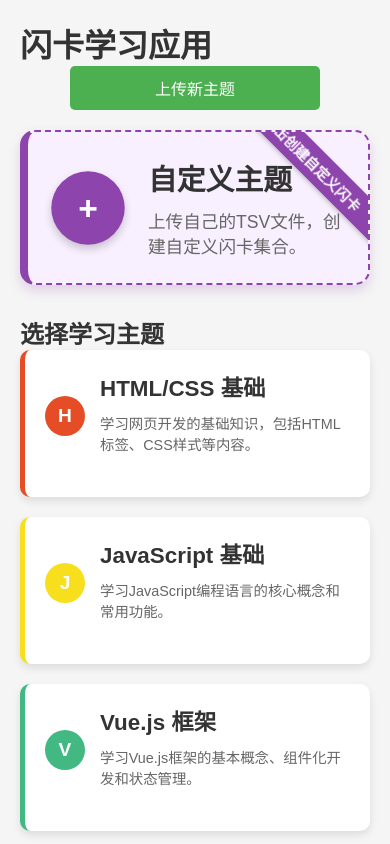
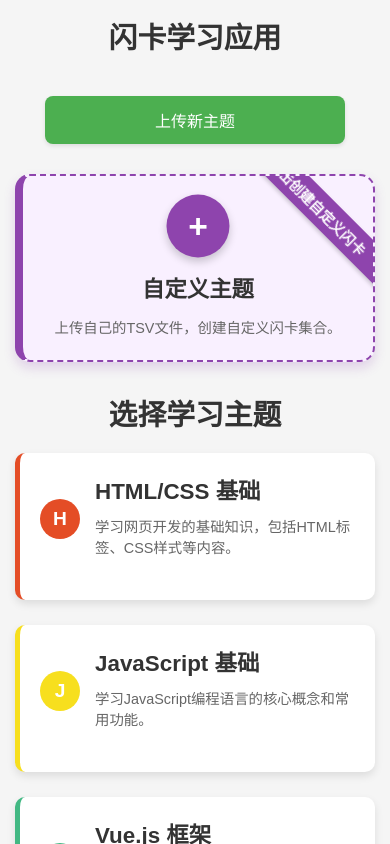
Before and after one commit to muzig/flashcard-web, a Vue app: page / in a window 390 px wide. Shown: the top 844 px of the page. Built offline with nearby package versions, Linux system fonts and the light colour scheme; no server answers.

Commit message:
feat: enhance flashcard review functionality by adding review time checks and improving card status management in the flashcard store

```diff
--- a/src/stores/flashcard.js
+++ b/src/stores/flashcard.js
@@ -66,10 +66,12 @@ export const useFlashcardStore = defineStore('flashcard', () => {
       filtered = filtered.filter(card => {
         const cardKey = `${card.question}-${card.answer}`
         const status = cardStatus.value[cardKey]
+        const reviewTime = reviewSchedule.value[cardKey]
 
         switch (filterMode.value) {
           case 'review':
-            return status === 'review' && isCardDueForReview.value
+            // 只有当卡片状态为review且有复习时间时才显示
+            return status === 'review' && reviewTime
           case 'mastered':
             return status === 'mastered'
           case 'new':
@@ -263,7 +265,10 @@ export const useFlashcardStore = defineStore('flashcard', () => {
     if (!card) return
 
     const cardKey = `${card.question}-${card.answer}`
-    cardStatus.value[cardKey] = 'mastered'
+    cardStatus.value = {
+      ...cardStatus.value,
+      [cardKey]: 'mastered'
+    }
     delete reviewSchedule.value[cardKey]
     saveCardStatus()
     saveReviewSchedule()
@@ -330,6 +335,11 @@ export const useFlashcardStore = defineStore('flashcard', () => {
     isFlipped.value = false
   }
 
+  function getCardStatus(card) {
+    const cardKey = `${card.question}-${card.answer}`
+    return cardStatus.value[cardKey]
+  }
+
   // Load data when store is initialized
   loadCardStatus()
   loadReviewSchedule()
@@ -359,6 +369,7 @@ export const useFlashcardStore = defineStore('flashcard', () => {
     markCardAsMastered,
     resetCardStatus,
     setFilterMode,
-    setSearchQuery
+    setSearchQuery,
+    getCardStatus
   }
 })
--- a/src/views/HomeView.vue
+++ b/src/views/HomeView.vue
@@ -51,8 +51,8 @@
 </template>
 
 <script setup>
-import { ref, computed, onMounted } from 'vue'
-import { useRouter } from 'vue-router'
+import { ref, computed, onMounted, watch } from 'vue'
+import { useRouter, useRoute } from 'vue-router'
 import { useThemeStore } from '../stores/theme'
 import { useProgressStore } from '../stores/progress'
 import LoadingOverlay from '../components/LoadingOverlay.vue'
@@ -61,6 +61,7 @@ import ThemeUploadForm from '../components/ThemeUploadForm.vue'
 import ThemeUpdateForm from '../components/ThemeUpdateForm.vue'
 
 const router = useRouter()
+const route = useRoute()
 const themeStore = useThemeStore()
 const progressStore = useProgressStore()
 
@@ -173,97 +174,138 @@ onMounted(async () => {
     alert('加载主题列表失败，请刷新页面重试。')
   }
 })
+
+// Watch for route changes to reload themes
+watch(() => route.name, async (newRouteName) => {
+  if (newRouteName === 'home') {
+    try {
+      await themeStore.loadAllThemes()
+      progressStore.loadProgress()
+    } catch (error) {
+      console.error('Failed to reload themes:', error)
+    }
+  }
+}, { immediate: true })
 </script>
 
 <style scoped>
 /* Component-specific styles */
+.container {
+  max-width: 1200px;
+  margin: 0 auto;
+  padding: 20px;
+}
+
+header {
+  text-align: center;
+  margin-bottom: 40px;
+}
+
+header h1 {
+  font-size: 2.5rem;
+  color: #333;
+  margin-bottom: 10px;
+}
+
+/* Theme management styles */
 .theme-management {
   display: flex;
   justify-content: center;
-  margin-bottom: 20px;
+  margin-bottom: 30px;
   gap: 15px;
   flex-wrap: wrap;
 }
 
 .action-btn {
-  padding: 10px 20px;
+  padding: 12px 24px;
   background-color: #4CAF50;
   color: white;
   border: none;
-  border-radius: 5px;
-  cursor: pointer;
-  font-size: 1rem;
-  transition: background-color 0.3s;
-}
-
-.action-btn:hover {
-  background-color: #3e8e41;
-}
-
-.continue-btn {
-  padding: 10px 20px;
-  background-color: #2196F3;
-  color: white;
-  border: none;
-  border-radius: 5px;
+  border-radius: 8px;
   cursor: pointer;
   font-size: 1rem;
   transition: all 0.3s;
   display: flex;
   align-items: center;
+  box-shadow: 0 2px 4px rgba(0, 0, 0, 0.1);
+}
+
+.action-btn:hover {
+  background-color: #3e8e41;
+  transform: translateY(-2px);
+  box-shadow: 0 4px 8px rgba(0, 0, 0, 0.2);
+}
+
+.continue-btn {
+  padding: 12px 24px;
+  background-color: #2196F3;
+  color: white;
+  border: none;
+  border-radius: 8px;
+  cursor: pointer;
+  font-size: 1rem;
+  transition: all 0.3s;
+  display: flex;
+  align-items: center;
+  box-shadow: 0 2px 4px rgba(0, 0, 0, 0.1);
 }
 
 .continue-btn:hover {
   background-color: #0b7dda;
   transform: translateY(-2px);
+  box-shadow: 0 4px 8px rgba(0, 0, 0, 0.2);
 }
 
 .reset-btn {
-  padding: 10px 20px;
+  padding: 12px 24px;
   background-color: #9e9e9e;
   color: white;
   border: none;
-  border-radius: 5px;
+  border-radius: 8px;
   cursor: pointer;
   font-size: 1rem;
   transition: all 0.3s;
   display: flex;
   align-items: center;
+  box-shadow: 0 2px 4px rgba(0, 0, 0, 0.1);
 }
 
 .reset-btn:hover {
   background-color: #757575;
   transform: translateY(-2px);
+  box-shadow: 0 4px 8px rgba(0, 0, 0, 0.2);
 }
 
 .btn-icon {
-  margin-right: 5px;
+  margin-right: 8px;
   font-size: 1.1rem;
 }
 
+/* Last study info styles */
 .last-study-info {
   text-align: center;
-  margin-bottom: 20px;
+  margin-bottom: 30px;
   color: #666;
   font-style: italic;
+  font-size: 1.1rem;
 }
 
+/* Custom theme card styles */
 .custom-theme-card {
   max-width: 800px;
-  margin: 0 auto 30px;
+  margin: 0 auto 40px;
   background-color: #f9f0ff;
   border-radius: 15px;
-  padding: 25px;
+  padding: 30px;
   box-shadow: 0 6px 12px rgba(142, 68, 173, 0.2);
-  transition: transform 0.3s, box-shadow 0.3s;
+  transition: all 0.3s;
   cursor: pointer;
+  border: 2px dashed #8e44ad;
   border-left: 8px solid #8e44ad;
   display: flex;
   align-items: center;
   position: relative;
   overflow: hidden;
-  border: 2px dashed #8e44ad;
-  border-left: 8px solid #8e44ad;
 }
 
 .custom-theme-card:hover {
@@ -287,8 +329,8 @@ onMounted(async () => {
 }
 
 .custom-theme-icon {
-  width: 70px;
-  height: 70px;
+  width: 80px;
+  height: 80px;
   border-radius: 50%;
   background-color: #8e44ad;
   color: white;
@@ -296,8 +338,8 @@ onMounted(async () => {
   justify-content: center;
   align-items: center;
   font-weight: bold;
-  font-size: 2rem;
-  margin-right: 25px;
+  font-size: 2.5rem;
+  margin-right: 30px;
   flex-shrink: 0;
   box-shadow: 0 4px 8px rgba(0, 0, 0, 0.2);
   animation: pulse 2s infinite;
@@ -307,11 +349,9 @@ onMounted(async () => {
   0% {
     transform: scale(1);
   }
-
   50% {
     transform: scale(1.05);
   }
-
   100% {
     transform: scale(1);
   }
@@ -323,27 +363,55 @@ onMounted(async () => {
 
 .custom-theme-content h3 {
   color: #333;
-  margin-bottom: 10px;
-  font-size: 1.8rem;
+  margin-bottom: 15px;
+  font-size: 2rem;
 }
 
 .custom-theme-content p {
   color: #666;
-  font-size: 1.1rem;
+  font-size: 1.2rem;
+  line-height: 1.5;
 }
 
+/* Theme selector styles */
 .theme-selector {
-  margin-bottom: 40px;
+  margin-bottom: 50px;
+}
+
+.theme-selector h2 {
+  text-align: center;
+  margin-bottom: 30px;
+  font-size: 2rem;
+  color: #333;
 }
 
 .theme-cards {
-  display: flex;
-  flex-wrap: wrap;
-  gap: 20px;
-  justify-content: center;
+  display: grid;
+  grid-template-columns: repeat(auto-fill, minmax(300px, 1fr));
+  gap: 25px;
+  padding: 0 20px;
+}
+
+/* Responsive styles */
+@media (max-width: 1024px) {
+  .container {
+    max-width: 900px;
+  }
+
+  .theme-cards {
+    grid-template-columns: repeat(auto-fill, minmax(280px, 1fr));
+  }
 }
 
 @media (max-width: 768px) {
+  .container {
+    padding: 15px;
+  }
+
+  header h1 {
+    font-size: 2rem;
+  }
+
   .theme-management {
     flex-direction: column;
     align-items: center;
@@ -354,13 +422,62 @@ onMounted(async () => {
   .continue-btn,
   .reset-btn {
     width: 100%;
-    max-width: 250px;
+    max-width: 300px;
     justify-content: center;
   }
 
-  .last-study-info {
+  .custom-theme-card {
+    padding: 20px;
+    margin-bottom: 30px;
+  }
+
+  .custom-theme-icon {
+    width: 60px;
+    height: 60px;
+    font-size: 2rem;
+    margin-right: 20px;
+  }
+
+  .custom-theme-content h3 {
+    font-size: 1.6rem;
+  }
+
+  .custom-theme-content p {
+    font-size: 1rem;
+  }
+
+  .theme-selector h2 {
+    font-size: 1.8rem;
+    margin-bottom: 20px;
+  }
+
+  .theme-cards {
+    grid-template-columns: 1fr;
+    padding: 0;
+  }
+}
+
+@media (max-width: 480px) {
+  header h1 {
+    font-size: 1.8rem;
+  }
+
+  .custom-theme-card {
+    flex-direction: column;
+    text-align: center;
+  }
+
+  .custom-theme-icon {
+    margin-right: 0;
+    margin-bottom: 15px;
+  }
+
+  .custom-theme-content h3 {
+    font-size: 1.4rem;
+  }
+
+  .custom-theme-content p {
     font-size: 0.9rem;
-    margin-bottom: 15px;
   }
 }
 </style>
--- a/src/views/ThemeView.vue
+++ b/src/views/ThemeView.vue
@@ -229,7 +229,7 @@
 </template>
 
 <script setup>
-import { ref, computed, onMounted, onUnmounted, watch } from 'vue'
+import { ref, computed, onMounted, onUnmounted, watch, nextTick } from 'vue'
 import { useRoute, useRouter } from 'vue-router'
 import { useThemeStore } from '../stores/theme'
 import { useFlashcardStore } from '../stores/flashcard'
@@ -255,24 +255,23 @@ const currentCardReviewTime = computed(() => flashcardStore.currentCardReviewTim
 const isCardDueForReview = computed(() => flashcardStore.isCardDueForReview)
 
 const viewedCardsCount = computed(() => {
-  const themeViewed = progressStore.viewedCards[themeId.value]
-  if (!themeViewed) return 0
+  // Get all cards in current view
+  const currentCards = selectedCategory.value
+    ? filteredFlashcards.value
+    : flashcards.value
 
-  // Count only viewed cards in the current category
-  if (selectedCategory.value) {
-    return filteredFlashcards.value.filter(card => {
-      const cardIndex = flashcards.value.findIndex(f =>
-        f.question === card.question && f.answer === card.answer
-      )
-      return themeViewed[cardIndex]
-    }).length
-  }
-
-  return Object.keys(themeViewed).length
+  // Count mastered cards
+  return currentCards.filter(card =>
+    flashcardStore.getCardStatus(card) === 'mastered'
+  ).length
 })
 
 const themeProgress = computed(() => {
-  const totalCards = filteredFlashcards.value.length
+  // Get total cards count based on current view
+  const totalCards = selectedCategory.value
+    ? filteredFlashcards.value.length
+    : flashcards.value.length
+
   if (totalCards === 0) return 0
   return Math.round((viewedCardsCount.value / totalCards) * 100)
 })
@@ -360,7 +359,7 @@ function goToHome() {
   themeStore.currentThemeData = null
   flashcardStore.resetCards()
 
-  // Navigate to home
+  // Navigate to home using push to preserve history
   router.push({ name: 'home' })
 }
 
@@ -373,7 +372,16 @@ function markCardForReview() {
 }
 
 function markCardAsMastered() {
+  // Use the store's method to mark card as mastered
   flashcardStore.markCardAsMastered()
+
+  // Force a progress update
+  progressStore.saveProgress(themeId.value, currentIndex.value)
+
+  // Force a reactive update
+  nextTick(() => {
+    // This will trigger a recomputation of viewedCardsCount and themeProgress
+  })
 }
 
 function resetCardStatus() {
@@ -410,6 +418,24 @@ function handleKeyDown(e) {
 // Lifecycle hooks
 onMounted(async () => {
   document.addEventListener('keydown', handleKeyDown)
+
+  // Add beforeRouteLeave guard
+  const beforeRouteLeave = (to, from, next) => {
+    // Reset theme state when leaving
+    themeStore.selectedTheme = ''
+    themeStore.currentThemeData = null
+    flashcardStore.resetCards()
+    next()
+  }
+
+  // Add the guard
+  router.beforeEach((to, from, next) => {
+    if (from.name === 'theme' && to.name === 'home') {
+      beforeRouteLeave(to, from, next)
+    } else {
+      next()
+    }
+  })
 
   try {
     console.log('Loading theme with ID:', themeId.value)
```
